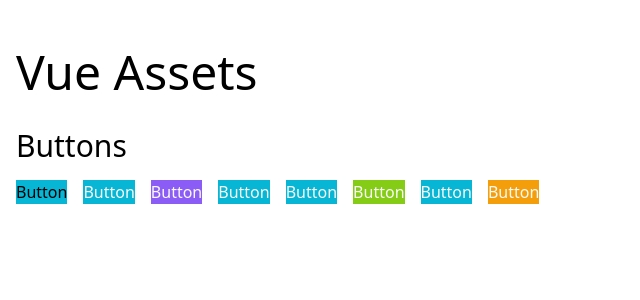
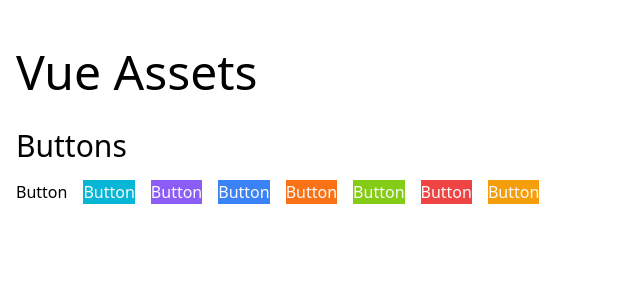
Before and after one commit to ykob/vue-assets, a Vue app: page / in a window 1280 px wide. Shown: the top 300 px of the page, without its empty margins (0-640 px from the left). Built offline with nearby package versions, Linux system fonts and the light colour scheme; the HTML template or start-up script is replaced by a standard one.

Commit message:
clean up button basis component.

```diff
--- a/src/components/button/ButtonBasics.vue
+++ b/src/components/button/ButtonBasics.vue
@@ -1,8 +1,7 @@
 <template>
   <component
     v-bind="$attrs"
-    class="button bg-primary-500"
-    :class="classnames"
+    class="button"
     :is="tag"
     :to="to"
     @click="$emit('click', $event)"
@@ -17,10 +16,6 @@ import { defineComponent } from 'vue'
 export default defineComponent({
   name: 'ButtonBasics',
   props: {
-    buttonType: {
-      type: String,
-      default: 'common',
-    },
     isLoading: {
       type: Boolean,
       default: false,
@@ -32,11 +27,6 @@ export default defineComponent({
     to: {
       type: String,
       default: '',
-    },
-  },
-  computed: {
-    classnames() {
-      return [`${this.buttonType}`]
     },
   },
 })
```
